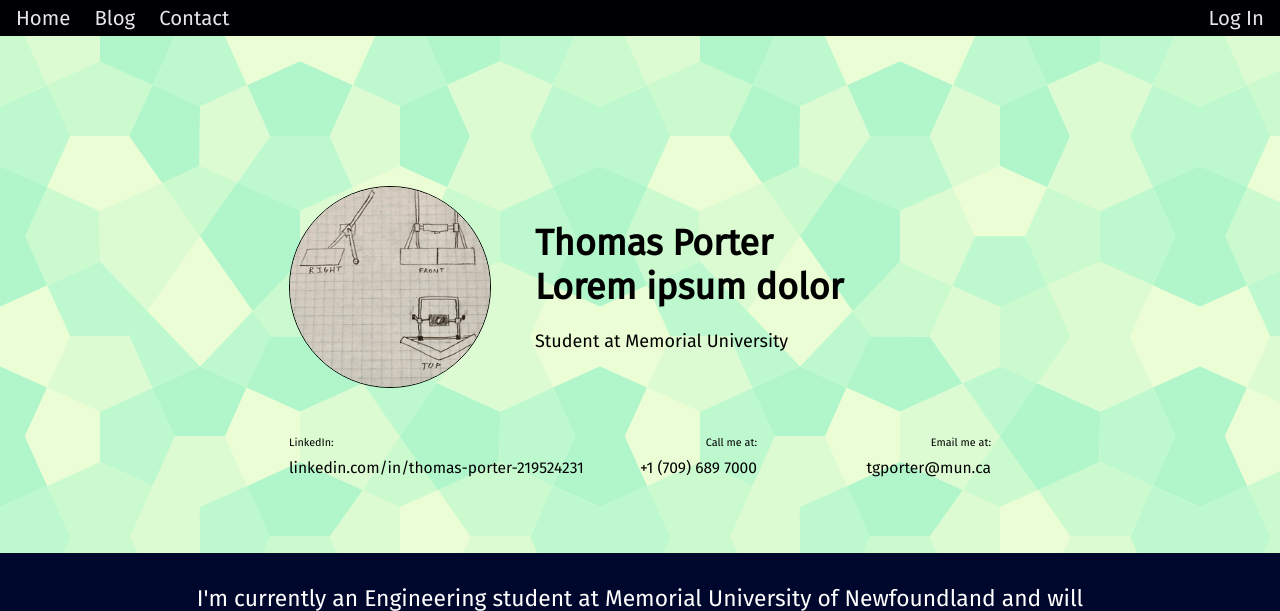
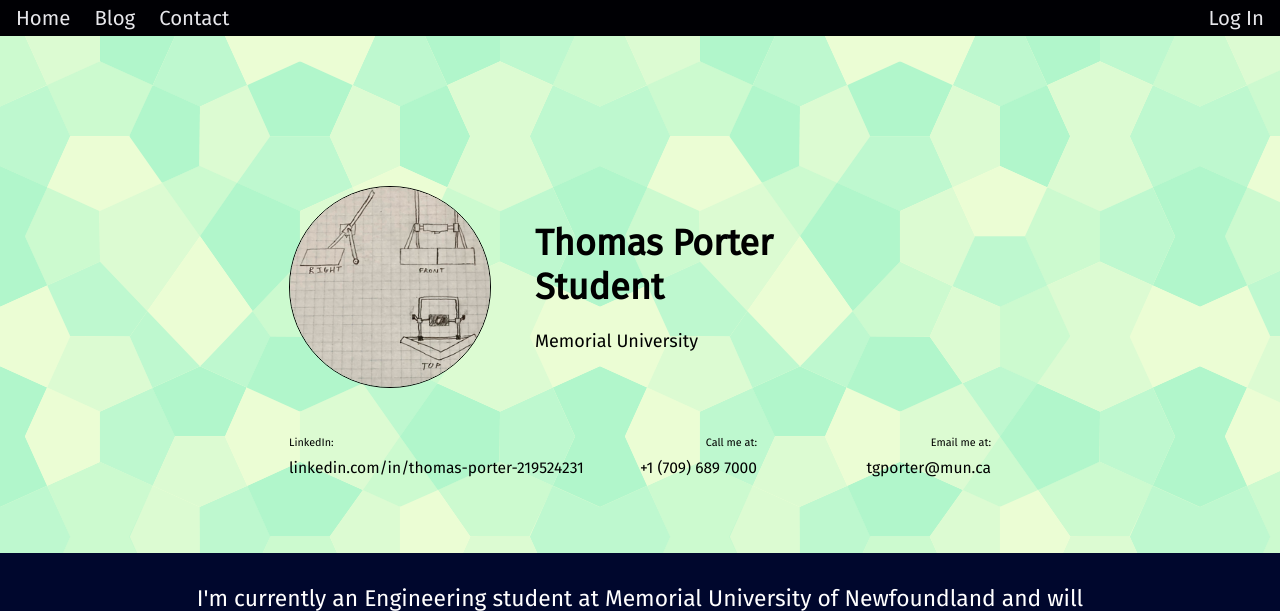
Before and after one commit to ortjk/django-website, a Django app: page / in a window 1280 px wide. Shown: the top 611 px of the page. Run offline with Django 4.2, Linux system fonts and the light colour scheme; data comes from the database, SQL or seed files in the repository; both versions use the stored data as it was after the commit; data that the repository does not hold is empty; parts of the project's set-up code (start-up, migrations or seed data) failed here and were passed over; some libraries are stand-ins or nearby versions.

Commit message:
updated home page text

```diff
--- a/blog/templates/blog/home.html
+++ b/blog/templates/blog/home.html
@@ -5,9 +5,9 @@
         <div class="color-header-content-container">
             <img class="profile-image" src="{{ thomas_info.profile.image.url }}">
             <p class="main-text">Thomas Porter
-Lorem ipsum dolor
+Student
             </p>
-            <p class="secondary-text">Student at Memorial University</p>
+            <p class="secondary-text">Memorial University</p>
 
             <p id="subheader-1-label" class="subheader-label">LinkedIn:</p>
             <a id="subheader-1" class="subheader" href="https://www.linkedin.com/in/thomas-porter-219524231" target="_blank">linkedin.com/in/thomas-porter-219524231</a>
--- a/mysite/settings.py
+++ b/mysite/settings.py
@@ -32,7 +32,7 @@ SECRET_KEY = config["SECRET_KEY"]
 # SECURITY WARNING: don't run with debug turned on in production!
 DEBUG = False
 
-ALLOWED_HOSTS = ["192.168.10.223"]
+ALLOWED_HOSTS = ["172.105.14.137", "thomasporter.ca", "www.thomasporter.ca"]
 
 
 # Application definition
```
Also changed, not shown: db.sqlite3.
